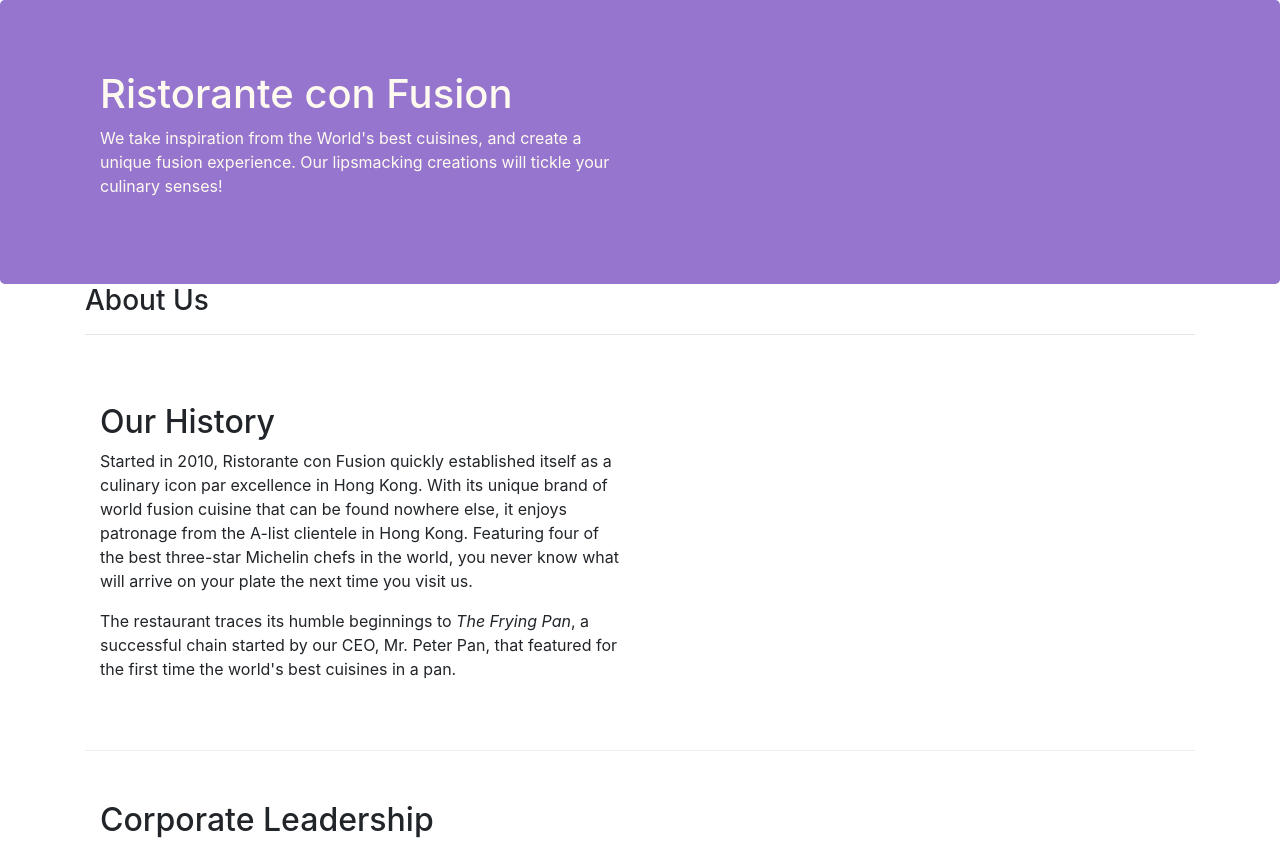
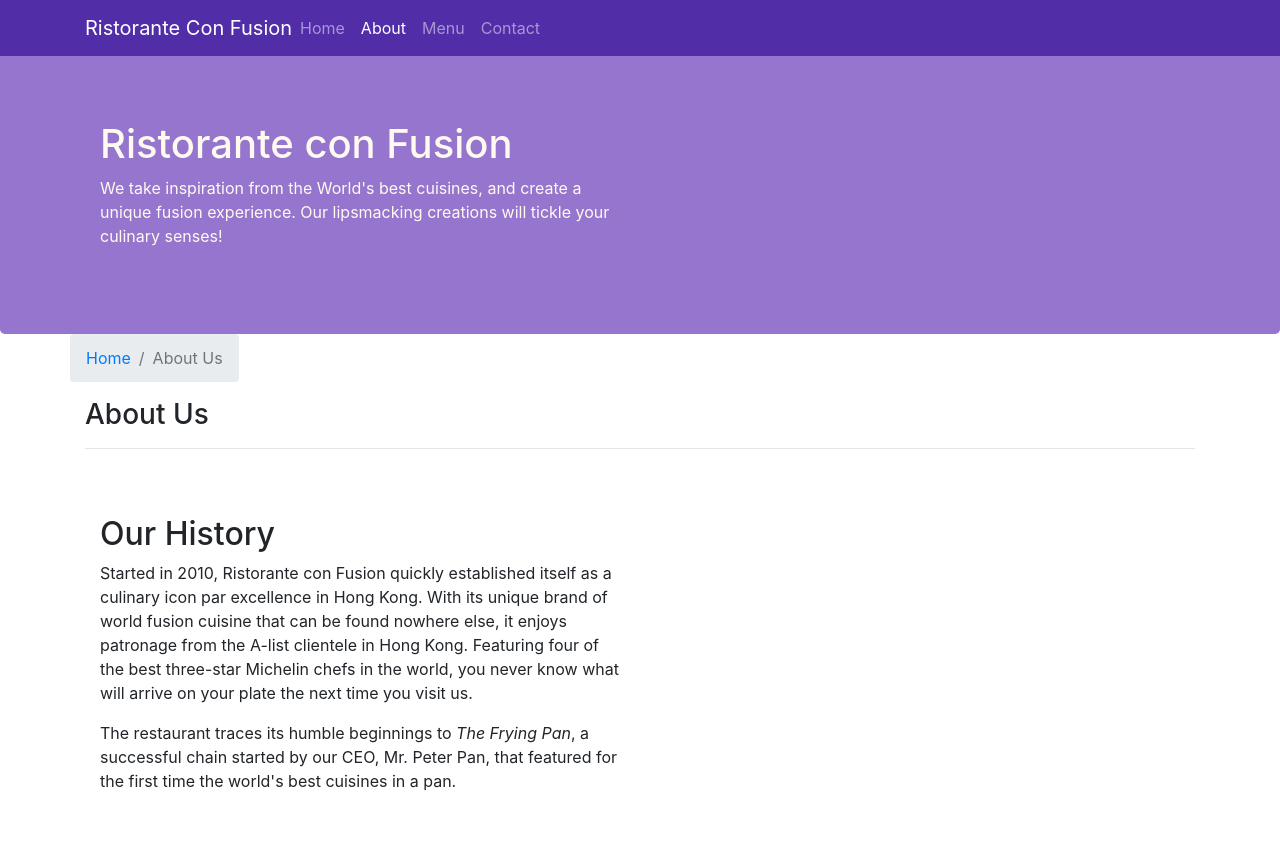
Before and after one commit to Gr4v1tYnN/Bootstrap4, a website: page aboutus.html in a window 1280 px wide. Shown: the top 842 px of the page. Drawn offline with nearby package versions, Linux system fonts and the light colour scheme.

Commit message:
Breadcrump and navbar

```diff
--- a/aboutus.html
+++ b/aboutus.html
@@ -13,7 +13,22 @@
 </head>
 
 <body>
-
+    <nav class="navbar navbar-dark navbar-expand-sm fixed-top">
+        <div class="container">
+            <button class="navbar-toggler" type="buttom" data-toggle="collapse" data-target="#Navbar">
+                <span class="navbar-toggler-icon"></span>
+            </button>
+            <a class="navbar-brand mr-auto" href="./index.html">Ristorante Con Fusion</a>
+            <div class="collapse navbar-collapse" id="Navbar">
+                <ul class="navbar-nav mr-auto">
+                    <li class="nav-item"><a class="nav-link" href="./index.html">Home</a></li>
+                    <li class="nav-item active"><a class="nav-link" href="#">About</a></li>
+                    <li class="nav-item"><a class="nav-link" href="#">Menu</a></li>
+                    <li class="nav-item"><a class="nav-link" href="#">Contact</a></li>
+                </ul>
+            </div>
+        </div>
+    </nav>
     <header class="jumbotron">
         <div class="container">
             <div class="row row-header">
@@ -28,15 +43,19 @@
     </header>
 
     <div class="container">
-        <div>
-            <div>
+        <div class="row">
+            <ol class="col=12 breadcrumb">
+                <li class="breadcrumb-item"><a href="./index.html">Home</a></li>
+                <li class="breadcrumb-item active">About Us</li>
+            </ol>
+            <div class="col-12">
                <h3>About Us</h3>
                <hr>
             </div>
         </div>
 
-        <div class="row row-content align-items-center">
-            <div class="col-12 col-sm-6 col-md-6">
+        <div class="row row-content">
+            <div class="col-sm-6">
                 <h2>Our History</h2>
                 <p>Started in 2010, Ristorante con Fusion quickly established itself as a culinary icon par excellence in Hong Kong. With its unique brand of world fusion cuisine that can be found nowhere else, it enjoys patronage from the A-list clientele in Hong Kong.  Featuring four of the best three-star Michelin chefs in the world, you never know what will arrive on your plate the next time you visit us.</p>
                 <p>The restaurant traces its humble beginnings to <em>The Frying Pan</em>, a successful chain started by our CEO, Mr. Peter Pan, that featured for the first time the world's best cuisines in a pan.</p>
@@ -68,7 +87,7 @@
                 <div class="col-4 offset-1 col-sm-2">
                     <h5>Links</h5>
                     <ul class="list-unstyled">
-                        <li><a href="#">Home</a></li>
+                        <li><a href="./index.html">Home</a></li>
                         <li><a href="#">About</a></li>
                         <li><a href="#">Menu</a></li>
                         <li><a href="#">Contact</a></li>
--- a/css/styles.css
+++ b/css/styles.css
@@ -28,3 +28,12 @@
     margin: 0px;
     color: #0f0f0f;
 }
+
+body {
+    padding: 50px 0px 0px 0px;
+    z-index: 0;
+}
+
+.navbar-dark {
+    background-color: #512DA8;
+}
```
Also changed, not shown: index.html (+17 -1 lines).
